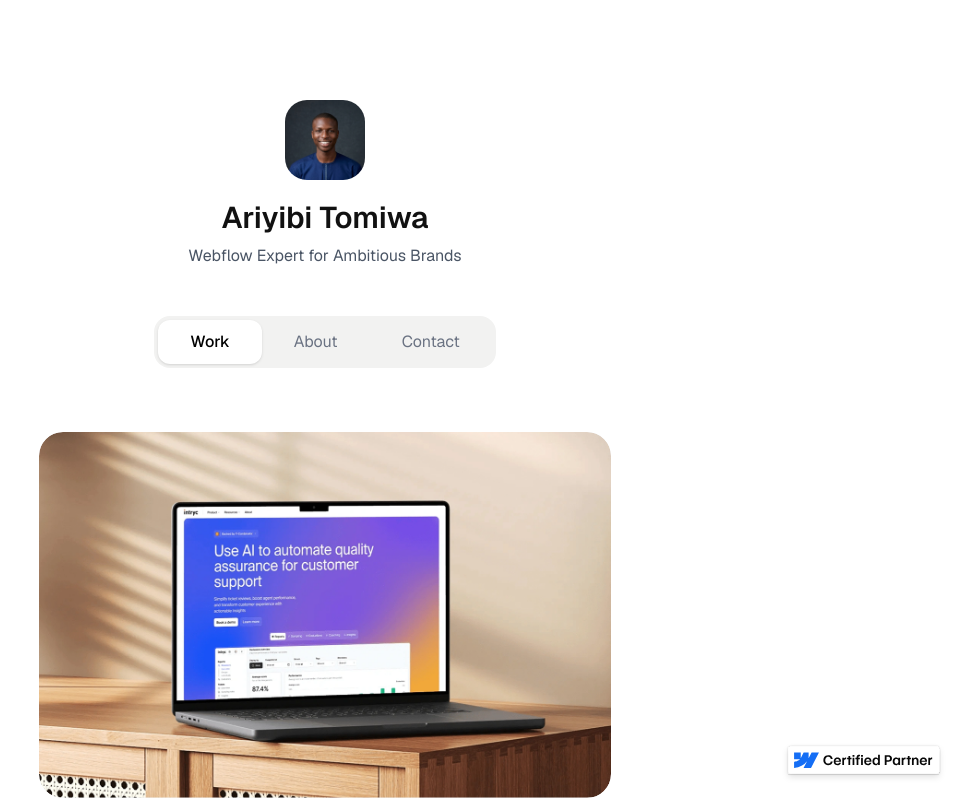
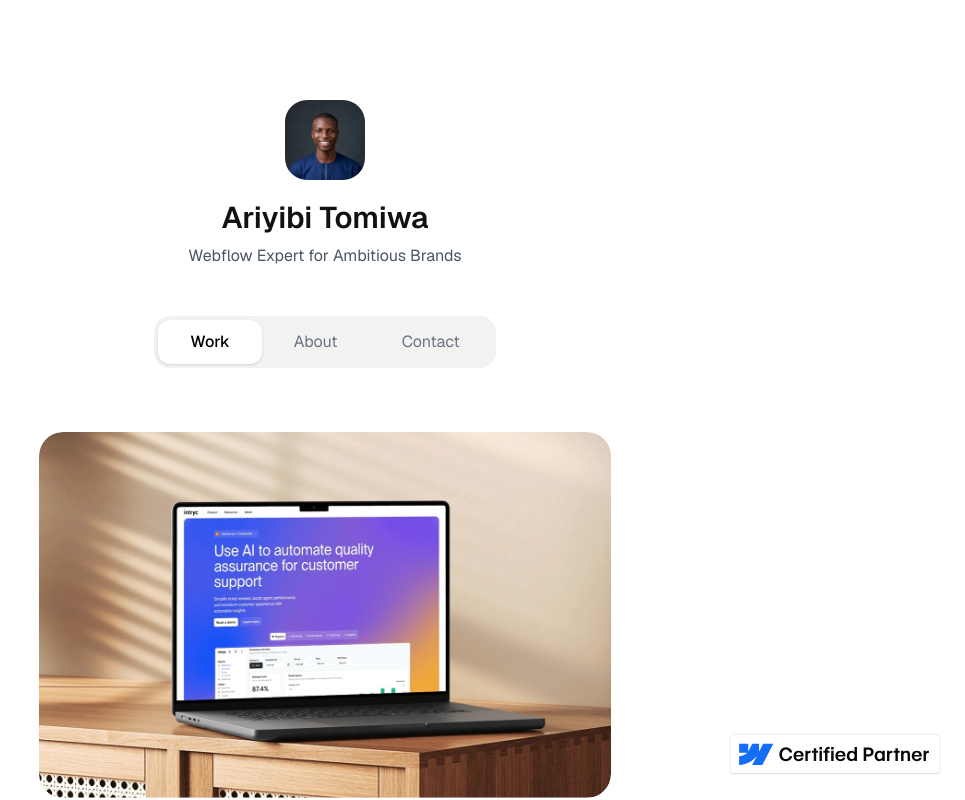
Before and after one commit to Tommyisbae/ariyibitomiwa, a React (Vite) app: page / in a window 1280 px wide. Shown: the top 800 px of the page, without its empty margins (315-1280 px from the left). Built offline with nearby package versions, Linux system fonts and the light colour scheme.

Commit message:
fixed blurry svg

```diff
--- a/src/App.tsx
+++ b/src/App.tsx
@@ -60,7 +60,7 @@ export default function App() {
         <img
           src="/certified_partner_badge_white.svg"
           alt="Certified Webflow Partner Badge"
-          className="h-[28px] lg:h-[32px] w-auto drop-shadow-md group-hover:-translate-y-1 transition-transform duration-300"
+          className="h-[36px] md:h-[44px] w-auto group-hover:-translate-y-1 transition-transform duration-300 transform-gpu"
         />
       </a>
 
```
